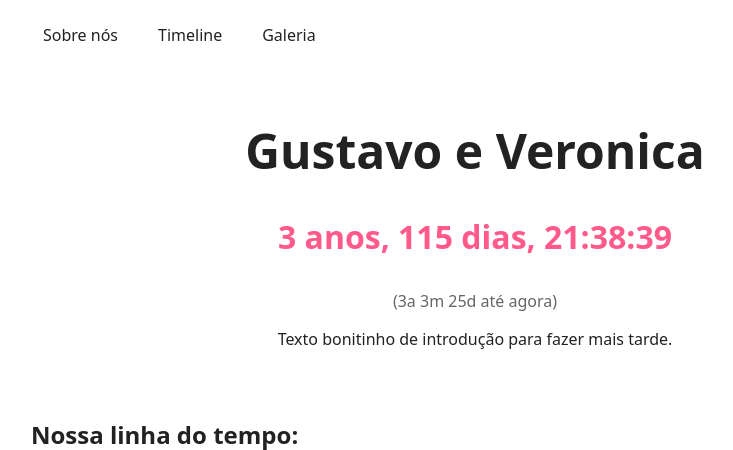
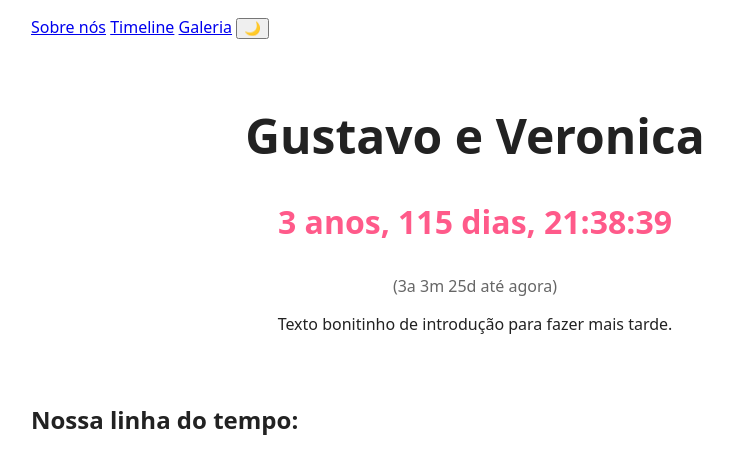
Before and after one commit to SrGonGit/VOG, a Flask app: page / in a window 1280 px wide. Shown: the top 450 px of the page, without its empty margins (165-898 px from the left). Run offline with Flask 3, Linux system fonts and the light colour scheme.

Commit message:
Update base.html

```diff
--- a/templates/base.html
+++ b/templates/base.html
@@ -8,10 +8,11 @@
 </head>
 <body>
   <header class="container">
-    <nav class="nav">
+    <nav class="dark-theme">
       <a href="#sobre">Sobre nós</a>
       <a href="#timeline">Timeline</a>
       <a href="#galeria">Galeria</a>
+      <button id="themeToggle" aria-label="Alternar tema" title="Alternar tema" class="btn-ghost">🌙</button>
     </nav>
   </header>
 
```
